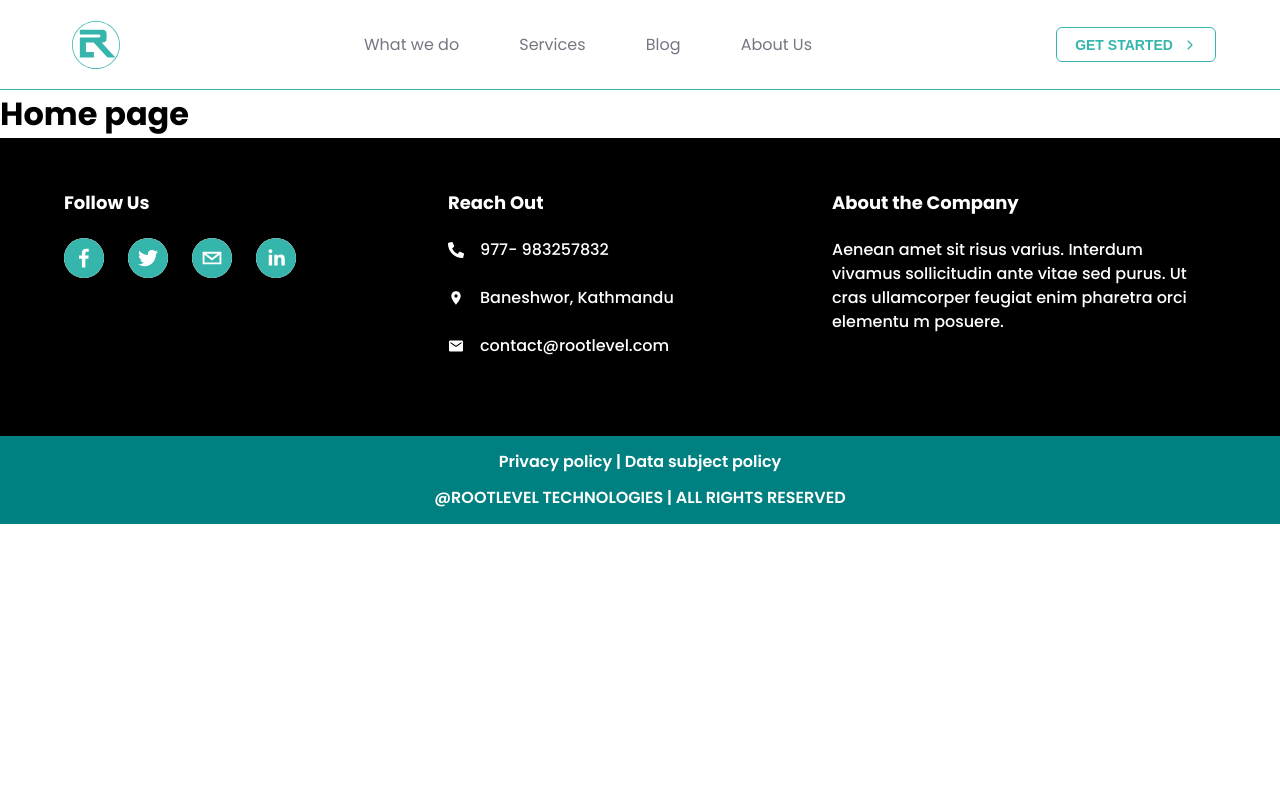
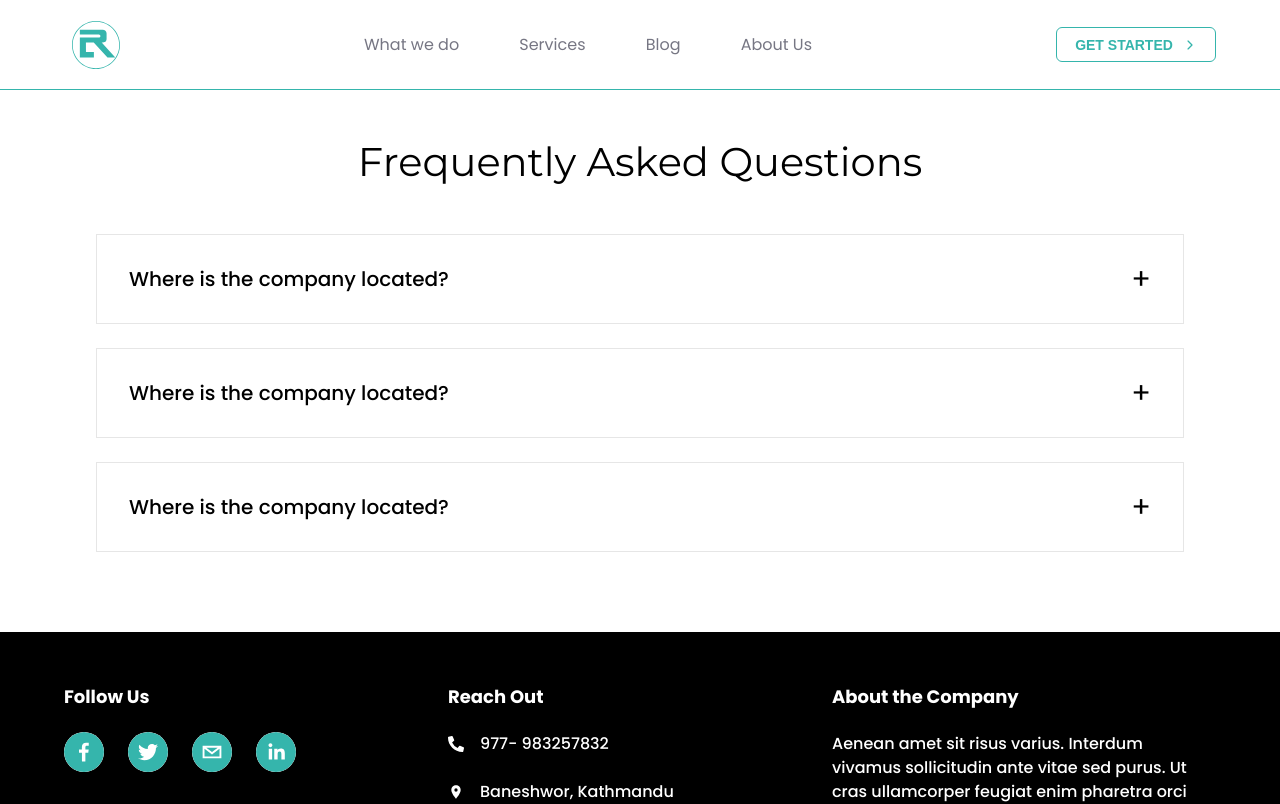
Before and after one commit to arjansunar/root-level-next-deploy, a Next.js app: page / in a window 1280 px wide. Shown: the top 804 px of the page. Built offline with nearby package versions, Linux system fonts and the light colour scheme.

Commit message:
adding accordion and animation

```diff
--- /dev/null
+++ b/components/Home/Accordion.jsx
@@ -0,0 +1,122 @@
+import { useState } from "react"
+import styled, { css } from "styled-components"
+import { defaultStyles } from '../../defaults/defaults'
+
+function Accordian({ question, answer }) {
+    const [showAnswer, setShowAnswer] = useState(false)
+
+    console.log("show ?", showAnswer)
+    return (
+        <Wrapper>
+            <QuestionWrapper onClick={() => setShowAnswer(!showAnswer)} active={showAnswer}>
+                <Question>
+                    {question}
+                </Question>
+                <span>
+
+                    {showAnswer ? "-" : "+"}
+                </span>
+            </QuestionWrapper>
+            <AnswerWrapper active={showAnswer}>
+                <Answer active={showAnswer}>
+                    {answer}
+                </Answer>
+            </AnswerWrapper>
+
+        </Wrapper>
+    )
+}
+
+export default Accordian
+
+const Wrapper = styled.div`
+    border: 1px solid #E6E6E6;
+    margin: 0 auto;
+    margin-bottom: 1.5rem;
+    max-width: 1180px;
+    max-height: none;
+`
+const activeStyles = css`
+    color: ${defaultStyles.brandColor};
+
+    & span{
+        transform: rotate(-180deg);
+        transition: transform .2s ease-in-out;
+    }
+`
+const deactiveStyles = css`
+    & span{
+        transform: rotate(0deg);
+        transition: transform .2s ease-in-out;
+    }
+`
+const QuestionWrapper = styled.div`
+    font-family: 'Montserrat' sans-serif;
+    font-size: 20px;
+    font-style: normal;
+    font-weight: 500;
+    line-height: 24px;
+    letter-spacing: 0em;
+    text-align: left;
+
+    padding:2rem;
+    display: flex;
+    justify-content: space-between;
+    align-items: center;
+    cursor: pointer;
+    transition: color .4s ease-in-out;
+
+    & span{
+        font-size: 1.8rem;
+        font-weight: 400;
+    }
+
+    ${({ active }) => active ? activeStyles : deactiveStyles}
+`
+const Question = styled.p`
+
+`
+const showAnswerStyle = css`
+    /* transition: max-height .2s ease-in-out; */
+
+    overflow: hidden;
+    max-height: 500px;
+    height: auto;
+    /* transition: max-height .2s ease-in-out; */
+
+`
+const hideAnswer = css`
+    transition-delay: .2s;
+    padding: 0;
+    overflow: hidden;
+    max-height: 0;
+    /* height: auto; */
+`
+const AnswerWrapper = styled.div`
+    //font styles
+    font-family: Montserrat;
+    font-size: 16px;
+    font-style: normal;
+    font-weight: 500;
+    line-height: 24px;
+    letter-spacing: 0em;
+    text-align: left;
+    color: #A1A4A4;
+    transition: max-height .3s ;
+    ${({ active }) => active ? showAnswerStyle : hideAnswer}
+`
+const showP = css`
+    opacity: 1;
+`
+const hideP = css`
+    margin: 0;
+    opacity: 0;
+    overflow: hidden;
+`
+
+const Answer = styled.p`
+    padding:2rem;
+    padding-top: 0;
+    transition: all .3s ease-in-out;
+    ${({ active }) => active ? showP : hideP}
+`
--- /dev/null
+++ b/components/Home/FAQ.jsx
@@ -0,0 +1,53 @@
+import styled from "styled-components";
+import Accordion from "./Accordion";
+
+const questionAnswer = [
+    {
+        question: 'Where is the company located?',
+        answer: 'Nibh mattis luctus feugiat augue. In ut arcu dignissim fermentum pretium quam ultrices placerat. Ullamcorper mauris dolor aenean consectetur id auctor nulla enim quis. Porta amet venenatis sit nisl, '
+    },
+    {
+        question: 'Where is the company located?',
+        answer: 'Nibh mattis luctus feugiat augue. In ut arcu dignissim fermentum pretium quam ultrices placerat. Ullamcorper mauris dolor aenean consectetur id auctor nulla enim quis. Porta amet venenatis sit nisl, '
+    },
+    {
+        question: 'Where is the company located?',
+        answer: 'Nibh mattis luctus feugiat augue. In ut arcu dignissim fermentum pretium quam ultrices placerat. Ullamcorper mauris dolor aenean consectetur id auctor nulla enim quis. Porta amet venenatis sit nisl, '
+    },
+]
+
+function FAQ() {
+    return (
+        <FWrapper>
+            <Title>Frequently Asked Questions</Title>
+            <div>
+                {questionAnswer.map((val, i) => <Accordion {...val} key={i} />)}
+            </div>
+        </FWrapper>
+    )
+}
+
+export default FAQ
+
+const Title = styled.h2`
+    font-family: Montserrat;
+    font-size: 40px;
+    font-style: normal;
+    font-weight: 500;
+    line-height: 48px;
+    letter-spacing: 0em;
+    text-align: center;
+    margin-bottom: 3rem;
+`
+const FWrapper = styled.div`
+    padding: 0 6rem;
+    margin: 3rem 0 5rem 0;
+
+    //make it responsive here
+    @media screen and (max-width: 750px ){
+        padding: 0 3rem;
+    }
+    @media screen and (max-width: 500px ){
+        padding: 0 1.5rem;
+    }
+`
--- a/pages/index.jsx
+++ b/pages/index.jsx
@@ -1,4 +1,5 @@
 import Head from 'next/head'
+import FAQ from '../components/Home/FAQ'
 
 export default function Home() {
   return (
@@ -7,10 +8,8 @@ export default function Home() {
         <title>RootLevel</title>
         <meta name="description" content="Generated by create next app" />
         <link rel="shortcut icon" href="/favicon.ico" />
-
       </Head>
-
-      <h1>Home page </h1>
+      <FAQ />
     </div>
   )
 }
```
